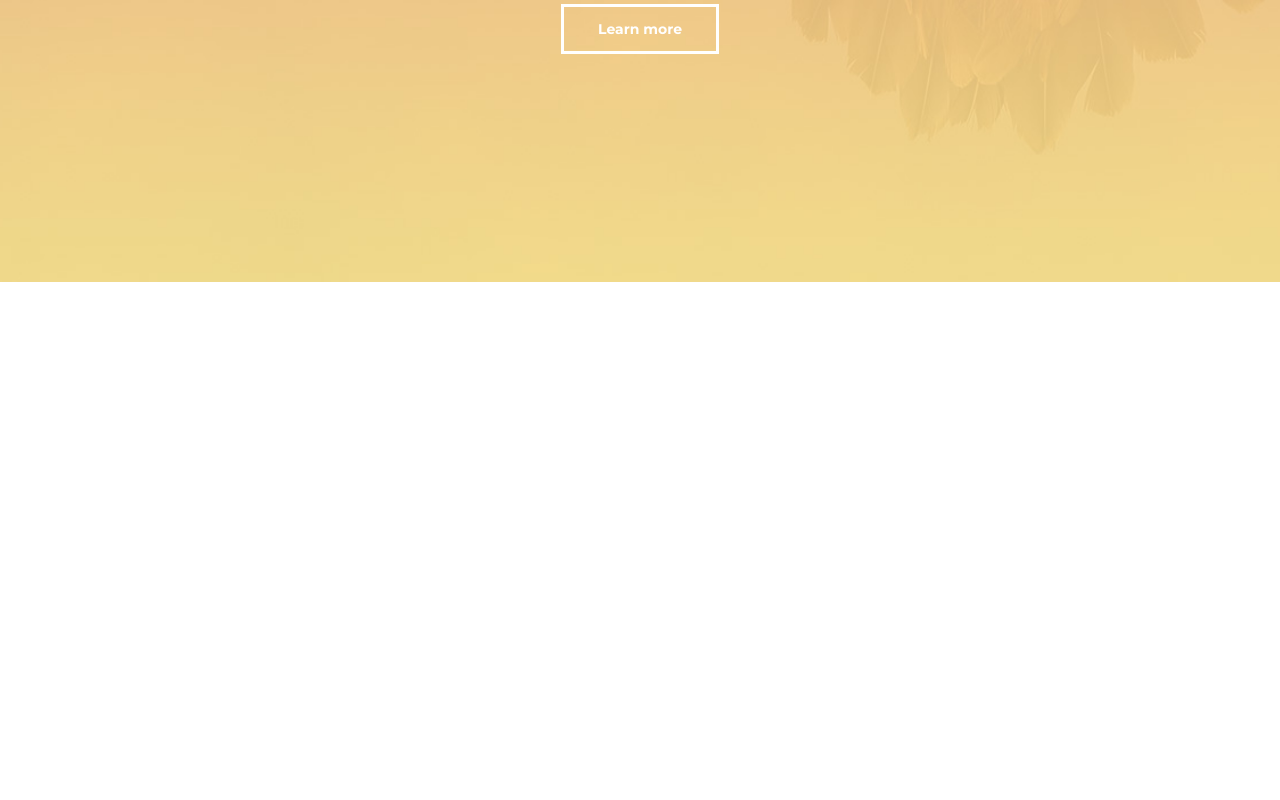
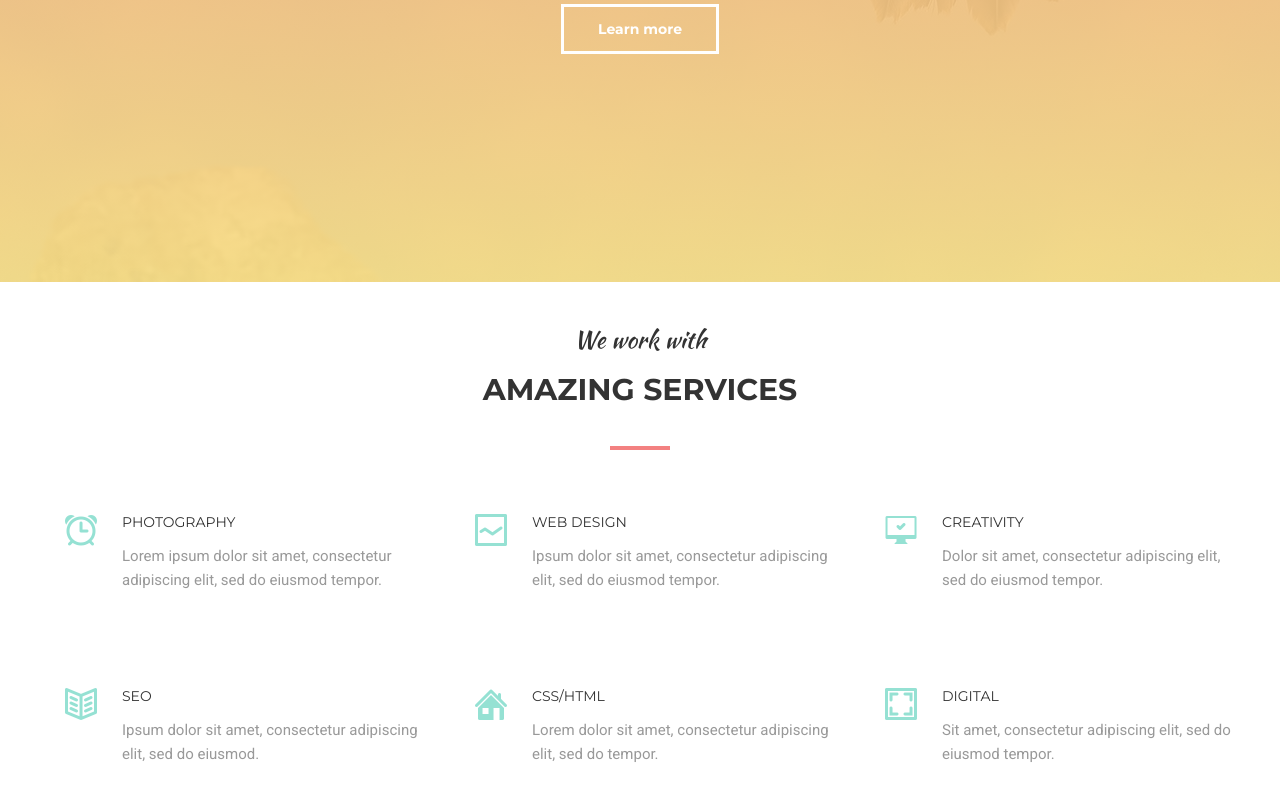
Before and after one commit to MrAndrew271988/homework-10, a website: page src/index.html in a window 1280 px wide. Shown: the part 856-1656 px from the top of the page. Before the commit the page ends 1138 px from the top, so only its background shows below. Drawn offline with Linux system fonts and the light colour scheme.

Commit message:
added new info

```diff
--- a/src/css/style.css
+++ b/src/css/style.css
@@ -30,26 +30,11 @@ img {
   margin: 0 auto;
 }
 
-.visually-hidden:not(:focus):not(:active),
-input[type="checkbox"].visually-hidden,
-input[type="radio"].visually-hidden {
-  position: absolute;
-  width: 1px;
-  height: 1px;
-  margin: -1px;
-  border: 0;
-  padding: 0;
-  white-space: nowrap;
-  clip-path: inset(100%);
-  clip: rect(0 0 0 0);
-  overflow: hidden;
-}
-
 /* Header */
 
 .page-header {
   padding-bottom: 228px;
-  background-image: url("../img/Layer-15@1x.jpg");
+  background-image: linear-gradient( to bottom,rgba(243, 129, 129, 0.9),rgba(252, 227, 138, 0.9)), url("../img/Layer-15.jpg");
   background-position: center;
   background-size: cover;
   background-repeat: no-repeat;
@@ -63,19 +48,7 @@ input[type="radio"].visually-hidden {
   margin-bottom: 170px;
 }
 
-.site-navigation {
-  display: flex;
-  justify-content: space-between;
-  align-items: center;
-  flex-wrap: wrap;
-  width: 492px;
-  padding: 0;
-  margin: 0;
-  list-style: none;
-  margin-left: auto;
-  margin-right: 50px;
-}
-
+.site-navigation,
 .site-icons {
   display: flex;
   justify-content: space-between;
@@ -84,6 +57,15 @@ input[type="radio"].visually-hidden {
   padding: 0;
   margin: 0;
   list-style: none;
+}
+
+.site-navigation {
+  width: 492px;
+  margin-left: auto;
+  margin-right: 50px;
+}
+
+.site-icons {
   width: 90px;
 }
 
@@ -181,3 +163,156 @@ input[type="radio"].visually-hidden {
   width: 158px;
   border: 3px solid #ffffff;
 }
+
+/* Section Services */
+
+.services-header {
+  display: flex;
+  justify-content: center;
+  align-items: center;
+  flex-direction: column;
+  padding-top: 44px;
+  padding-bottom: 64px;
+}
+
+.services-header__subtitle {
+  font-family: "Kaushan Script", cursive;
+  font-size: 24px;
+  font-weight: 400;
+  line-height: 28px;
+  color: #333333;
+  margin: 0;
+  margin-bottom: 18px;
+}
+
+.services-header__title {
+  font-family: "Montserrat", "Arial", sans-serif;
+  font-weight: 700;
+  font-size: 30px;
+  line-height: 36px;
+  color: #333333;
+  text-transform: uppercase;
+  margin: 0;
+}
+
+.services-header__title::after {
+  content: "";
+  display: block;
+  margin: 0 auto;
+  width: 60px;
+  height: 4px;
+  background-color: #f38181;
+  margin-top: 38px;
+}
+
+.services-list {
+  display: flex;
+  flex-wrap: wrap;
+  justify-content: space-between;
+  padding: 0;
+  margin: 0;
+  margin-bottom: 86px;
+  list-style: none;
+}
+
+.services-list__item {
+  display: flex;
+  flex-wrap: wrap;
+  flex-basis: calc(33.333% - 20px);
+  margin-bottom: 96px;
+  position: relative;
+  padding-left: 82px;
+}
+
+.services-list__title {
+  margin: 0;
+  margin-bottom: 14px;
+  text-transform: uppercase;
+  font-family: "Montserrat", "Arial", sans-serif;
+  font-weight: 400;
+  font-size: 14px;
+  line-height: 16px;
+  color: #333333;
+}
+
+.services-list__subtitle {
+  margin: 0;
+}
+
+.services-list__item:nth-last-child(-n + 3) {
+  margin-bottom: 0;
+}
+
+.services-list__item::before {
+  content: "";
+  display: block;
+  width: 32px;
+  height: 32px;
+  background-repeat: no-repeat;
+  background-position: center;
+  position: absolute;
+  left: 25px;
+  top: 0px;
+}
+
+.services-list__item--alarm::before {
+  background-image: url(../img/ALARM.png);
+}
+
+.services-list__item--line::before {
+  background-image: url(../img/LINEGRAPH.png);
+}
+
+.services-list__item--computer::before {
+  background-image: url(../img/COMPUTER.png);
+}
+
+.services-list__item--book::before {
+  background-image: url(../img/BOOK.png);
+}
+
+.services-list__item--home::before {
+  background-image: url(../img/HOME.png);
+}
+
+.services-list__item--image::before {
+  background-image: url(../img/IMAGE.png);
+}
+
+
+/* Media */
+
+@media (-webkit-min-device-pixel-ratio: 2), (min-resolution: 192dpi) {
+  .page-header {
+    background-image: linear-gradient(
+        to bottom,
+        rgba(243, 129, 129, 0.9),
+        rgba(252, 227, 138, 0.9)
+      ),
+      url("../img/Layer-15@2x.jpg");
+  }
+
+  .services-list__item--alarm::before {
+    background-image: url(../img/ALARM@2x.png);
+  }
+
+  .services-list__item--line::before {
+    background-image: url(../img/LINEGRAPH@2x.png);
+  }
+
+  .services-list__item--computer::before {
+    background-image: url(../img/COMPUTER@2x.png);
+  }
+
+  .services-list__item--book::before {
+    background-image: url(../img/BOOK@2x.png);
+  }
+
+  .services-list__item--home::before {
+    background-image: url(../img/HOME@2x.png);
+  }
+
+  .services-list__item--image::before {
+    background-image: url(../img/IMAGE@2x.png);
+  }
+}
--- a/src/index.html
+++ b/src/index.html
@@ -15,7 +15,8 @@
     <header class="page-header">
         <nav class="page-nav wrapper">
             <a href="#" class="site-logo">
-                <img src="img/MoGo.png" alt="site-logo" width="89" height="23">
+                <img srcset="img/MoGo.png 89w, img/MoGo@2x.png 176w" sizes="89px" src="img/MoGo.png" alt="site-logo"
+                    height="23">
             </a>
 
             <ul class="site-navigation">
@@ -60,6 +61,47 @@
             <a href="#" class="hero__button">Learn more</a>
         </section>
     </header>
+
+    <main class="main">
+        <section class="services wrapper">
+            <header class="services-header">
+                <p class="services-header__subtitle">We work with</p>
+                <h2 class="services-header__title">Amazing services</h2>
+            </header>
+
+            <ul class="services-list">
+                <li class="services-list__item services-list__item--alarm">
+                    <h3 class="services-list__title">Photography</h3>
+                    <p class="services-list__subtitle">Lorem ipsum dolor sit amet, consectetur adipiscing elit, sed do eiusmod tempor.</p>
+                </li>
+
+                <li class="services-list__item services-list__item--line">
+                    <h3 class="services-list__title">Web design</h3>
+                    <p class="services-list__subtitle">Ipsum dolor sit amet, consectetur adipiscing elit, sed do eiusmod tempor.</p>
+                </li>
+
+                <li class="services-list__item services-list__item--computer">
+                    <h3 class="services-list__title">Creativity</h3>
+                    <p class="services-list__subtitle">Dolor sit amet, consectetur adipiscing elit, sed do eiusmod tempor.</p>
+                </li>
+
+                <li class="services-list__item services-list__item--book">
+                    <h3 class="services-list__title">Seo</h3>
+                    <p class="services-list__subtitle">Ipsum dolor sit amet, consectetur adipiscing elit, sed do eiusmod.</p>
+                </li>
+
+                <li class="services-list__item services-list__item--home">
+                    <h3 class="services-list__title">Css/Html</h3>
+                    <p class="services-list__subtitle">Lorem dolor sit amet, consectetur adipiscing elit, sed do tempor.</p>
+                </li>
+
+                <li class="services-list__item services-list__item--image">
+                    <h3 class="services-list__title">Digital</h3>
+                    <p class="services-list__subtitle">Sit amet, consectetur adipiscing elit, sed do eiusmod tempor.</p>
+                </li>
+            </ul>
+        </section>
+    </main>
 </body>
 
 </html>
```
Also changed, not shown: src/img/ALARM.png (added), src/img/ALARM@2x.png (added), src/img/BOOK.png (added), src/img/BOOK@2x.png (added), src/img/COMPUTER.png (added), src/img/COMPUTER@2x.png (added), src/img/HOME.png (added), src/img/HOME@2x.png (added), src/img/IMAGE.png (added), src/img/IMAGE@2x.png (added), src/img/LINEGRAPH.png (added), src/img/LINEGRAPH@2x.png (added), src/img/Layer-15.jpg (added), src/img/Layer-15@1x.jpg (deleted), 2 more files.
